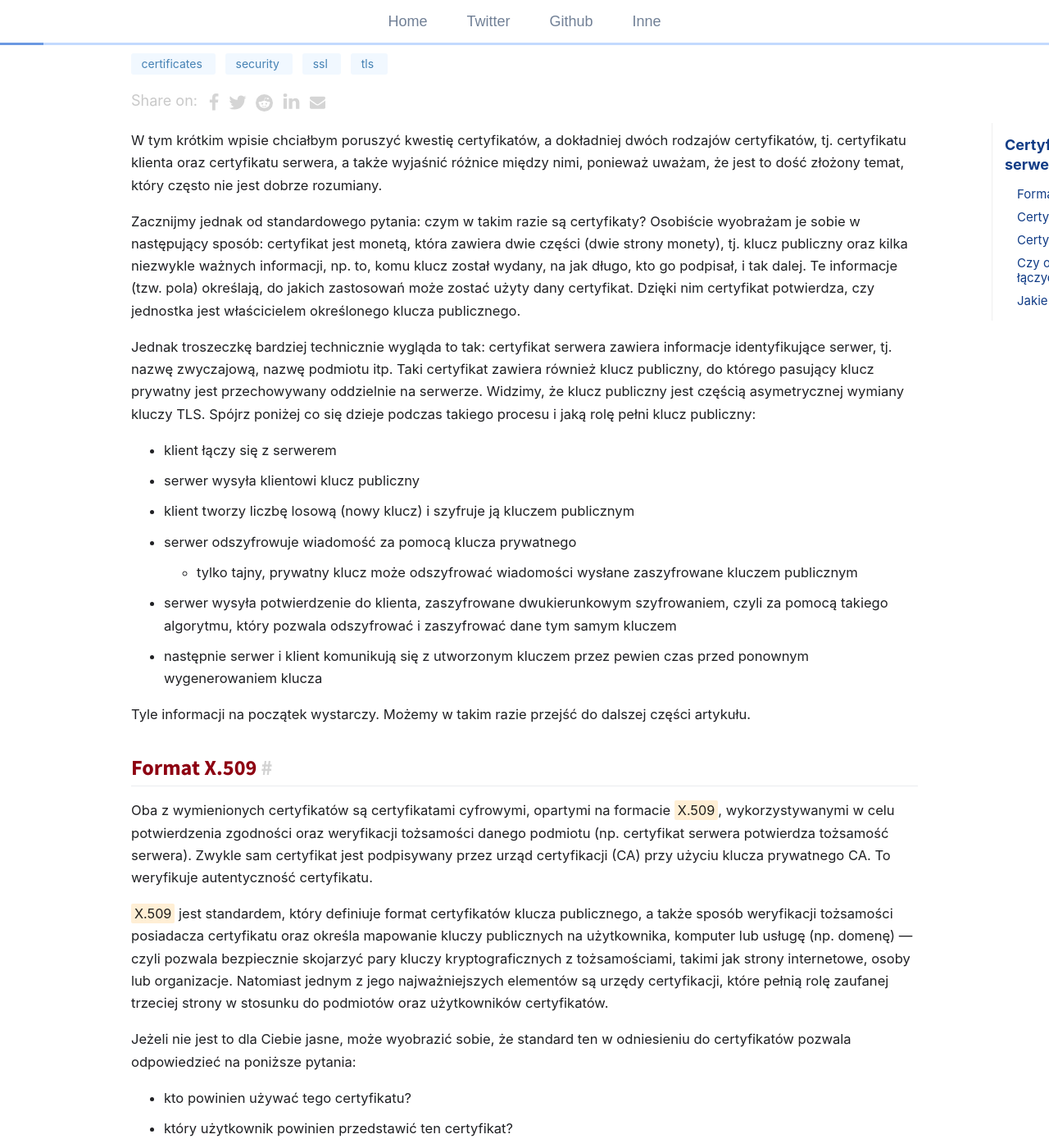
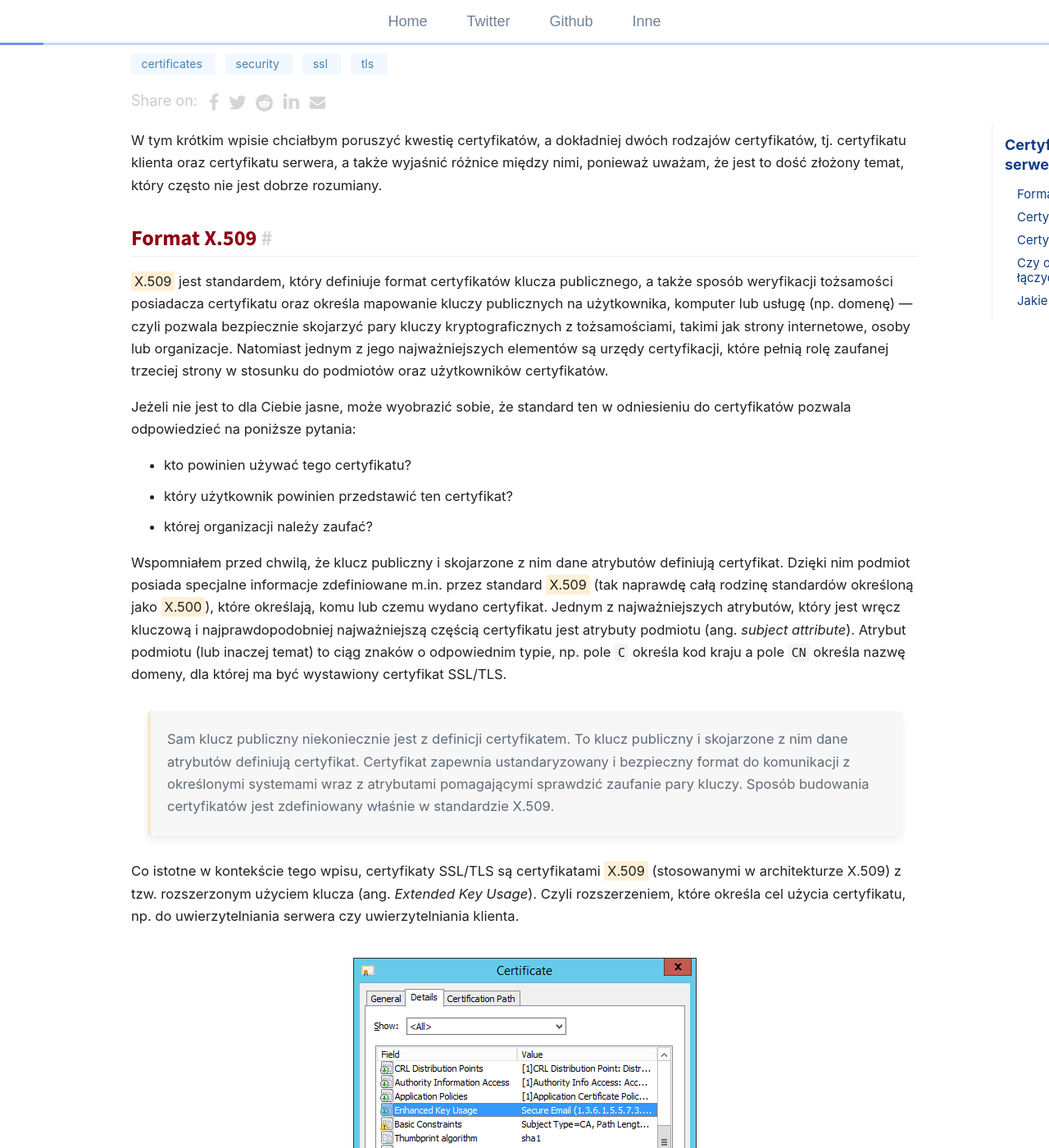
Before and after one commit to git04112019/trimstray.github.io, a Jekyll site: the page built from _posts/2020-02-05-certyfikat_klienta_vs_certyfikat_serwera.md, in a window 1280 px wide and 1400 px high, scrolled down 223 px. Shown: the whole window at 82% size. Built offline with Jekyll 4.4.1, drawn with Linux system fonts in a browser that asks for light colours; comment, search, counter and statistics services are not loaded; some of the changed text lies outside the part shown.

Commit message:
uncommited changes - signed-off-by: trimstray <trimstray@gmail.com>

```diff
--- a/_posts/2020-02-05-certyfikat_klienta_vs_certyfikat_serwera.md
+++ b/_posts/2020-02-05-certyfikat_klienta_vs_certyfikat_serwera.md
@@ -12,23 +12,7 @@ toc: true
 
 W tym krótkim wpisie chciałbym poruszyć kwestię certyfikatów, a dokładniej dwóch rodzajów certyfikatów, tj. certyfikatu klienta oraz certyfikatu serwera, a także wyjaśnić różnice między nimi, ponieważ uważam, że jest to dość złożony temat, który często nie jest dobrze rozumiany.
 
-Zacznijmy jednak od standardowego pytania: czym w takim razie są certyfikaty? Osobiście wyobrażam je sobie w następujący sposób: certyfikat jest monetą, która zawiera dwie części (dwie strony monety), tj. klucz publiczny oraz kilka niezwykle ważnych informacji, np. to, komu klucz został wydany, na jak długo, kto go podpisał, i tak dalej. Te informacje (tzw. pola) określają, do jakich zastosowań może zostać użyty dany certyfikat. Dzięki nim certyfikat potwierdza, czy jednostka jest właścicielem określonego klucza publicznego.
-
-Jednak troszeczkę bardziej technicznie wygląda to tak: certyfikat serwera zawiera informacje identyfikujące serwer, tj. nazwę zwyczajową, nazwę podmiotu itp. Taki certyfikat zawiera również klucz publiczny, do którego pasujący klucz prywatny jest przechowywany oddzielnie na serwerze. Widzimy, że klucz publiczny jest częścią asymetrycznej wymiany kluczy TLS. Spójrz poniżej co się dzieje podczas takiego procesu i jaką rolę pełni klucz publiczny:
-
-- klient łączy się z serwerem
-- serwer wysyła klientowi klucz publiczny
-- klient tworzy liczbę losową (nowy klucz) i szyfruje ją kluczem publicznym
-- serwer odszyfrowuje wiadomość za pomocą klucza prywatnego
-  - tylko tajny, prywatny klucz może odszyfrować wiadomości wysłane zaszyfrowane kluczem publicznym
-- serwer wysyła potwierdzenie do klienta, zaszyfrowane dwukierunkowym szyfrowaniem, czyli za pomocą takiego algorytmu, który pozwala odszyfrować i zaszyfrować dane tym samym kluczem
- - następnie serwer i klient komunikują się z utworzonym kluczem przez pewien czas przed ponownym wygenerowaniem klucza
-
-Tyle informacji na początek wystarczy. Możemy w takim razie przejść do dalszej części artykułu.
-
 ## Format X.509
-
-Oba z wymienionych certyfikatów są certyfikatami cyfrowymi, opartymi na formacie <span class="h-b">X.509</span>, wykorzystywanymi w celu potwierdzenia zgodności oraz weryfikacji tożsamości danego podmiotu (np. certyfikat serwera potwierdza tożsamość serwera). Zwykle sam certyfikat jest podpisywany przez urząd certyfikacji (CA) przy użyciu klucza prywatnego CA. To weryfikuje autentyczność certyfikatu.
 
 <span class="h-b">X.509</span> jest standardem, który definiuje format certyfikatów klucza publicznego, a także sposób weryfikacji tożsamości posiadacza certyfikatu oraz określa mapowanie kluczy publicznych na użytkownika, komputer lub usługę (np. domenę) — czyli pozwala bezpiecznie skojarzyć pary kluczy kryptograficznych z tożsamościami, takimi jak strony internetowe, osoby lub organizacje. Natomiast jednym z jego najważniejszych elementów są urzędy certyfikacji, które pełnią rolę zaufanej trzeciej strony w stosunku do podmiotów oraz użytkowników certyfikatów.
 
@@ -38,11 +22,9 @@ Jeżeli nie jest to dla Ciebie jasne, może wyobrazić sobie, że standard ten w
 - który użytkownik powinien przedstawić ten certyfikat?
 - której organizacji należy zaufać?
 
-Tak naprawdę, każdy certyfikat <span class="h-b">X.509</span> zawiera klucz publiczny, podpis cyfrowy oraz informacje o tożsamości skojarzonej z certyfikatem i wystawiającym go urzędem certyfikacji. Klucz publiczny jest częścią pary kluczy, która zawiera również klucz prywatny, który to musi być maksymalnie chroniony. Klucz publiczny jest natomiast zawarty w certyfikacie i może zostać udostępniony każdemu (stąd jest publiczny). Dzięki temu możliwe jest cyfrowe podpisywanie dokumentów (te podpisy może zweryfikować każdy, kto ma odpowiedni klucz publiczny), co pozwala stronom trzecim na wysyłanie wiadomości zaszyfrowanych za pomocą klucza publicznego, który może odszyfrować tylko właściciel klucza prywatnego.
+Wspomniałem przed chwilą, że klucz publiczny i skojarzone z nim dane atrybutów definiują certyfikat. Dzięki nim podmiot posiada specjalne informacje zdefiniowane m.in. przez standard <span class="h-b">X.509</span> (tak naprawdę całą rodzinę standardów określoną jako <span class="h-b">X.500</span>), które określają, komu lub czemu wydano certyfikat. Jednym z najważniejszych atrybutów, który jest wręcz kluczową i najprawdopodobniej najważniejszą częścią certyfikatu jest atrybuty podmiotu (ang. _subject attribute_). Atrybut podmiotu (lub inaczej temat) to ciąg znaków o odpowiednim typie, np. pole `C` określa kod kraju a pole `CN` określa nazwę domeny, dla której ma być wystawiony certyfikat SSL/TLS.
 
   > Sam klucz publiczny niekoniecznie jest z definicji certyfikatem. To klucz publiczny i skojarzone z nim dane atrybutów definiują certyfikat. Certyfikat zapewnia ustandaryzowany i bezpieczny format do komunikacji z określonymi systemami wraz z atrybutami pomagającymi sprawdzić zaufanie pary kluczy. Sposób budowania certyfikatów jest zdefiniowany właśnie w standardzie X.509.
-
-Wspomniałem przed chwilą, że klucz publiczny i skojarzone z nim dane atrybutów definiują certyfikat. Dzięki nim podmiot posiada specjalne informacje zdefiniowane m.in. przez standard <span class="h-b">X.509</span> (tak naprawdę całą rodzinę standardów określoną jako <span class="h-b">X.500</span>), które reprezentują, komu lub czemu wydano certyfikat. Jednym z najważniejszych atrybutów, który jest wręcz kluczową i najprawdopodobniej najważniejszą częścią certyfikatu jest atrybuty podmiotu (ang. _subject attribute_). Atrybut podmiotu (lub inaczej temat) to ciąg znaków o odpowiednim typie, np. pole `C` określa kod kraju a pole `CN` określa nazwę domeny, dla której ma być wystawiony certyfikat SSL/TLS.
 
 Co istotne w kontekście tego wpisu, certyfikaty SSL/TLS są certyfikatami <span class="h-b">X.509</span> (stosowanymi w architekturze X.509) z tzw. rozszerzonym użyciem klucza (ang. _Extended Key Usage_). Czyli rozszerzeniem, które określa cel użycia certyfikatu, np. do uwierzytelniania serwera czy uwierzytelniania klienta.
 
```
